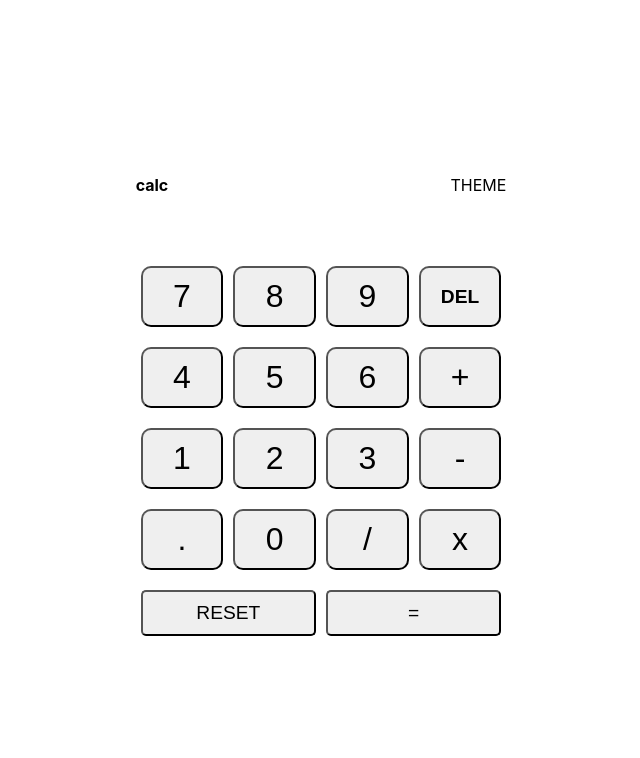
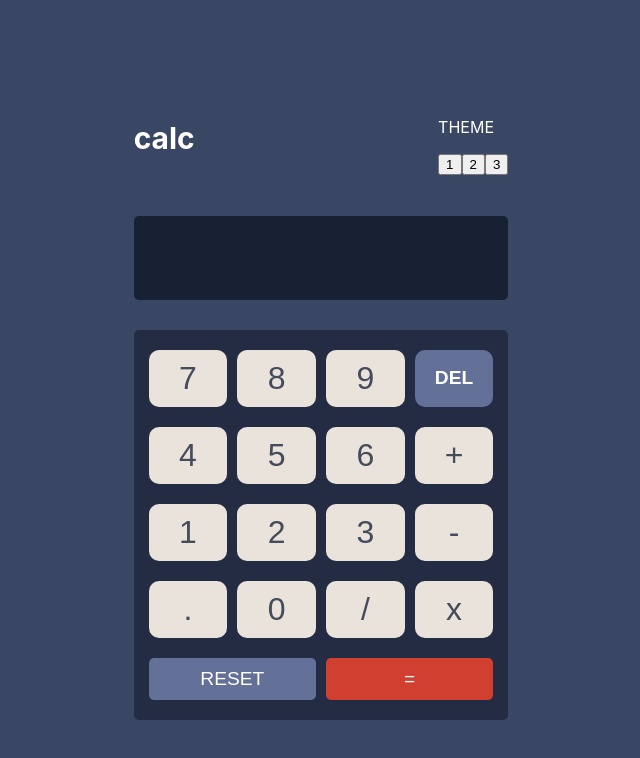
Before and after one commit to Babu-Mohammed-Izhan/calcwiththemes, a React (Create React App) app: page / in a window 1280 px wide. Shown: the top 758 px of the page, without its empty margins (319-959 px from the left). Built offline with nearby package versions, Linux system fonts and the light colour scheme.

Commit message:
added 1 theme

```diff
--- a/src/App.css
+++ b/src/App.css
@@ -13,11 +13,11 @@
       -ms-flex-direction: column;
           flex-direction: column;
   min-height: 100vh;
-  width: 60%;
+  width: 100%;
   margin: auto;
 }
 
-.App .title-button {
+.App .calc-wrapper .title-button {
   display: -webkit-box;
   display: -ms-flexbox;
   display: flex;
@@ -30,48 +30,216 @@
   min-width: 100%;
 }
 
-.App .number {
-  padding: 20px;
-  text-align: right;
-  min-width: 100%;
+.App .calc-wrapper .title-button .title {
+  font-size: 30px;
 }
 
-.App .calc-buttons-wrapper {
-  min-width: 100%;
+.App .calc-wrapper .title-button .theme-switch {
+  display: -webkit-box;
+  display: -ms-flexbox;
+  display: flex;
+  -webkit-box-align: center;
+      -ms-flex-align: center;
+          align-items: center;
+  -webkit-box-pack: center;
+      -ms-flex-pack: center;
+          justify-content: center;
 }
 
-.App .row {
+.App .calc-wrapper .number {
+  padding: 10px 20px;
+  text-align: right;
+  max-width: 100%;
+  margin: auto;
+  height: 4rem;
+  margin: 20px 0px 30px 0px;
+  border-radius: 5px;
+  font-size: 3rem;
+  overflow: hidden;
+}
+
+.App .calc-wrapper .calc-buttons-wrapper {
+  min-width: 80%;
+  border-radius: 5px;
+  padding: 10px;
+}
+
+.App .calc-wrapper .row {
   display: -ms-grid;
   display: grid;
   -ms-grid-columns: 1fr 1fr 1fr 1fr;
       grid-template-columns: 1fr 1fr 1fr 1fr;
 }
 
-.App .row .calc {
+.App .calc-wrapper .row .calc {
   margin: 10px 5px;
   padding: 10px 30px;
   border-radius: 10px;
   font-size: 2em;
+  border: none;
 }
 
-.App .row .calc.del {
+.App .calc-wrapper .row .calc.del {
   padding: 10px 15px;
   border-radius: 10px;
   font-size: 1.2em;
   font-weight: 600;
+  border: none;
 }
 
-.App .row-submit {
+.App .calc-wrapper .row-submit {
   display: -ms-grid;
   display: grid;
   -ms-grid-columns: 1fr 1fr;
       grid-template-columns: 1fr 1fr;
 }
 
-.App .row-submit .calc {
+.App .calc-wrapper .row-submit .calc {
   margin: 10px 5px;
   padding: 10px 20px;
   border-radius: 5px;
   font-size: 1.2em;
+  border: none;
+}
+
+.App.theme1 {
+  background-color: #3a4764;
+}
+
+.App.theme1 .calc-wrapper .title {
+  color: white;
+}
+
+.App.theme1 .calc-wrapper .theme-switch .theme {
+  color: white;
+}
+
+.App.theme1 .calc-wrapper .number {
+  background-color: #182034;
+  color: white;
+}
+
+.App.theme1 .calc-wrapper .calc-buttons-wrapper {
+  background-color: #232c43;
+}
+
+.App.theme1 .calc-wrapper .calc-buttons-wrapper .calc {
+  background-color: #eae3dc;
+  color: #444b5a;
+  cursor: pointer;
+}
+
+.App.theme1 .calc-wrapper .calc-buttons-wrapper .calc.del {
+  background-color: #637097;
+  color: white;
+  cursor: pointer;
+}
+
+.App.theme1 .calc-wrapper .calc-buttons-wrapper .row-submit .calc.equals {
+  background-color: #d03f2f;
+  color: white;
+  cursor: pointer;
+}
+
+.App.theme1 .calc-wrapper .calc-buttons-wrapper .row-submit .calc.reset {
+  background-color: #637097;
+  -webkit-box-shadow: #404e72;
+          box-shadow: #404e72;
+  color: white;
+  cursor: pointer;
+}
+
+.App.theme2 {
+  background-color: #3a4764;
+}
+
+.App.theme2 .calc-wrapper .title {
+  color: white;
+}
+
+.App.theme2 .calc-wrapper .theme-switch .theme {
+  color: white;
+}
+
+.App.theme2 .calc-wrapper .number {
+  background-color: #182034;
+  color: white;
+}
+
+.App.theme2 .calc-wrapper .calc-buttons-wrapper {
+  background-color: #232c43;
+}
+
+.App.theme2 .calc-wrapper .calc-buttons-wrapper .calc {
+  background-color: #eae3dc;
+  color: #444b5a;
+  cursor: pointer;
+}
+
+.App.theme2 .calc-wrapper .calc-buttons-wrapper .calc.del {
+  background-color: #637097;
+  color: white;
+  cursor: pointer;
+}
+
+.App.theme2 .calc-wrapper .calc-buttons-wrapper .row-submit .calc.equals {
+  background-color: #d03f2f;
+  color: white;
+  cursor: pointer;
+}
+
+.App.theme2 .calc-wrapper .calc-buttons-wrapper .row-submit .calc.reset {
+  background-color: #637097;
+  -webkit-box-shadow: #404e72;
+          box-shadow: #404e72;
+  color: white;
+  cursor: pointer;
+}
+
+.App.theme3 {
+  background-color: #3a4764;
+}
+
+.App.theme3 .calc-wrapper .title {
+  color: white;
+}
+
+.App.theme3 .calc-wrapper .theme-switch .theme {
+  color: white;
+}
+
+.App.theme3 .calc-wrapper .number {
+  background-color: #182034;
+  color: white;
+}
+
+.App.theme3 .calc-wrapper .calc-buttons-wrapper {
+  background-color: #232c43;
+}
+
+.App.theme3 .calc-wrapper .calc-buttons-wrapper .calc {
+  background-color: #eae3dc;
+  color: #444b5a;
+  cursor: pointer;
+}
+
+.App.theme3 .calc-wrapper .calc-buttons-wrapper .calc.del {
+  background-color: #637097;
+  color: white;
+  cursor: pointer;
+}
+
+.App.theme3 .calc-wrapper .calc-buttons-wrapper .row-submit .calc.equals {
+  background-color: #d03f2f;
+  color: white;
+  cursor: pointer;
+}
+
+.App.theme3 .calc-wrapper .calc-buttons-wrapper .row-submit .calc.reset {
+  background-color: #637097;
+  -webkit-box-shadow: #404e72;
+          box-shadow: #404e72;
+  color: white;
+  cursor: pointer;
 }
 /*# sourceMappingURL=App.css.map */
--- a/src/App.scss
+++ b/src/App.scss
@@ -4,21 +4,40 @@
   justify-content: center;
   flex-direction: column;
   min-height: 100vh;
-  width: 60%;
+  width: 100%;
   margin: auto;
+  .calc-wrapper {
     .title-button {
+      .title {
+        font-size: 30px;
+      }
       display: flex;
       align-items: center;
       justify-content: space-between;
       min-width: 100%;
+      .theme-switch {
+        display: flex;
+        align-items: center;
+        justify-content: center;
+        .theme {
+        }
+      }
     }
     .number {
-    padding: 20px;
+      padding: 10px 20px;
       text-align: right;
-    min-width: 100%;
+      max-width: 100%;
+      margin: auto;
+      height: 4rem;
+      margin: 20px 0px 30px 0px;
+      border-radius: 5px;
+      font-size: 3rem;
+      overflow: hidden;
     }
     .calc-buttons-wrapper {
-    min-width: 100%;
+      min-width: 80%;
+      border-radius: 5px;
+      padding: 10px;
     }
     .row {
       display: grid;
@@ -28,12 +47,14 @@
         padding: 10px 30px;
         border-radius: 10px;
         font-size: 2em;
+        border: none;
       }
       .calc.del {
         padding: 10px 15px;
         border-radius: 10px;
         font-size: 1.2em;
         font-weight: 600;
+        border: none;
       }
     }
     .row-submit {
@@ -44,6 +65,140 @@
         padding: 10px 20px;
         border-radius: 5px;
         font-size: 1.2em;
+        border: none;
       }
     }
   }
+}
+
+.App.theme1 {
+  background-color: hsl(222, 26%, 31%);
+  .calc-wrapper {
+    .title {
+      color: hsl(0, 0, 100%);
+    }
+    .theme-switch {
+      .theme {
+        color: hsl(0, 0, 100%);
+      }
+    }
+    .number {
+      background-color: hsl(224, 36%, 15%);
+      color: hsl(0, 0, 100%);
+    }
+    .calc-buttons-wrapper {
+      background-color: hsl(223, 31%, 20%);
+      .calc {
+        background-color: hsl(30, 25%, 89%);
+        color: hsl(221, 14%, 31%);
+        cursor: pointer;
+      }
+      .calc.del {
+        background-color: hsl(225, 21%, 49%);
+        color: hsl(0, 0, 100%);
+        cursor: pointer;
+      }
+      .row-submit {
+        .calc.equals {
+          background-color: hsl(6, 63%, 50%);
+          color: hsl(0, 0, 100%);
+          cursor: pointer;
+        }
+        .calc.reset {
+          background-color: hsl(225, 21%, 49%);
+          box-shadow: hsl(224, 28%, 35%);
+          color: hsl(0, 0, 100%);
+          cursor: pointer;
+        }
+      }
+    }
+  }
+}
+
+.App.theme2 {
+  background-color: hsl(222, 26%, 31%);
+  .calc-wrapper {
+    .title {
+      color: hsl(0, 0, 100%);
+    }
+    .theme-switch {
+      .theme {
+        color: hsl(0, 0, 100%);
+      }
+    }
+    .number {
+      background-color: hsl(224, 36%, 15%);
+      color: hsl(0, 0, 100%);
+    }
+    .calc-buttons-wrapper {
+      background-color: hsl(223, 31%, 20%);
+      .calc {
+        background-color: hsl(30, 25%, 89%);
+        color: hsl(221, 14%, 31%);
+        cursor: pointer;
+      }
+      .calc.del {
+        background-color: hsl(225, 21%, 49%);
+        color: hsl(0, 0, 100%);
+        cursor: pointer;
+      }
+      .row-submit {
+        .calc.equals {
+          background-color: hsl(6, 63%, 50%);
+          color: hsl(0, 0, 100%);
+          cursor: pointer;
+        }
+        .calc.reset {
+          background-color: hsl(225, 21%, 49%);
+          box-shadow: hsl(224, 28%, 35%);
+          color: hsl(0, 0, 100%);
+          cursor: pointer;
+        }
+      }
+    }
+  }
+}
+
+.App.theme3 {
+  background-color: hsl(222, 26%, 31%);
+  .calc-wrapper {
+    .title {
+      color: hsl(0, 0, 100%);
+    }
+    .theme-switch {
+      .theme {
+        color: hsl(0, 0, 100%);
+      }
+    }
+    .number {
+      background-color: hsl(224, 36%, 15%);
+      color: hsl(0, 0, 100%);
+    }
+    .calc-buttons-wrapper {
+      background-color: hsl(223, 31%, 20%);
+      .calc {
+        background-color: hsl(30, 25%, 89%);
+        color: hsl(221, 14%, 31%);
+        cursor: pointer;
+      }
+      .calc.del {
+        background-color: hsl(225, 21%, 49%);
+        color: hsl(0, 0, 100%);
+        cursor: pointer;
+      }
+      .row-submit {
+        .calc.equals {
+          background-color: hsl(6, 63%, 50%);
+          color: hsl(0, 0, 100%);
+          cursor: pointer;
+        }
+        .calc.reset {
+          background-color: hsl(225, 21%, 49%);
+          box-shadow: hsl(224, 28%, 35%);
+          color: hsl(0, 0, 100%);
+          cursor: pointer;
+        }
+      }
+    }
+  }
+}
--- a/src/App.tsx
+++ b/src/App.tsx
@@ -4,6 +4,7 @@ import "./App.css";
 function App() {
   const [value1, setValue1] = React.useState("");
   const [value2, setValue2] = React.useState("");
+  const [theme, setTheme] = React.useState("1");
   const [operator, setOperator] = React.useState("");
 
   const addNumber = (num: string): void => {
@@ -59,12 +60,21 @@ function App() {
   };
 
   return (
-    <div className="App">
-      <div className="calc-wrapper">
+    <div
+      className={`App ${
+        theme === "1" ? "theme1" : theme === "2" ? "theme2" : "theme3"
+      }`}
+    >
+      <div className={`calc-wrapper`}>
         <div className="title-button">
           <h4 className="title">calc</h4>
           <div className="theme-switch">
-            <p className="theme">THEME</p>
+            <div className="theme">
+              <p>THEME</p>
+              <button onClick={() => setTheme("1")}>1</button>
+              <button onClick={() => setTheme("2")}>2</button>
+              <button onClick={() => setTheme("3")}>3</button>
+            </div>
           </div>
         </div>
         <div className="number">{value1 + operator + value2}</div>
@@ -127,10 +137,10 @@ function App() {
               </button>
             </div>
             <div className="row-submit">
-              <button className="calc" onClick={() => handleReset()}>
+              <button className="calc reset" onClick={() => handleReset()}>
                 RESET
               </button>
-              <button className="calc" onClick={() => handleCalc()}>
+              <button className="calc equals" onClick={() => handleCalc()}>
                 =
               </button>
             </div>
```
Also changed, not shown: 1 other file (tests, documents, lock files or other folders). Lines whose indentation alone changed are shown as unchanged.
